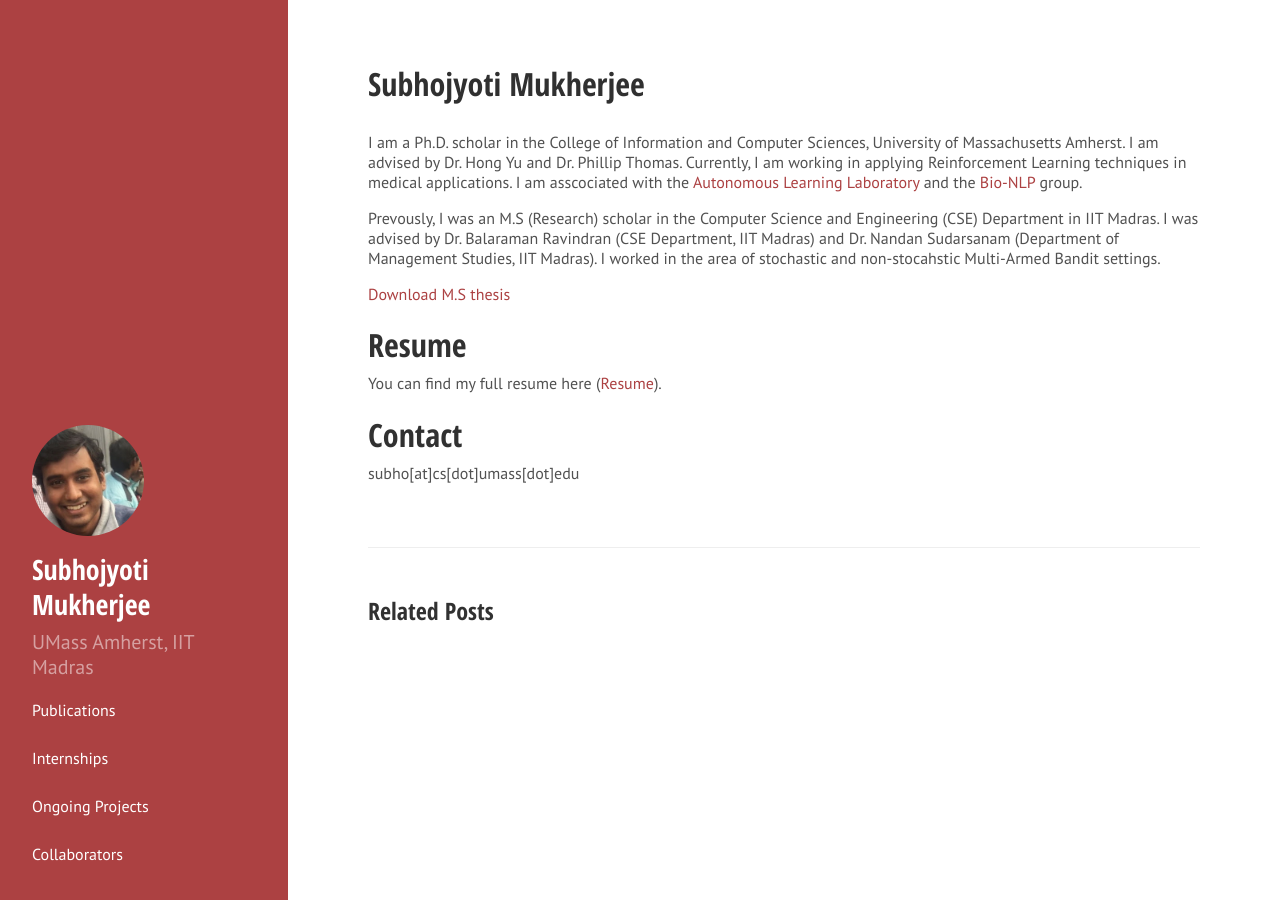
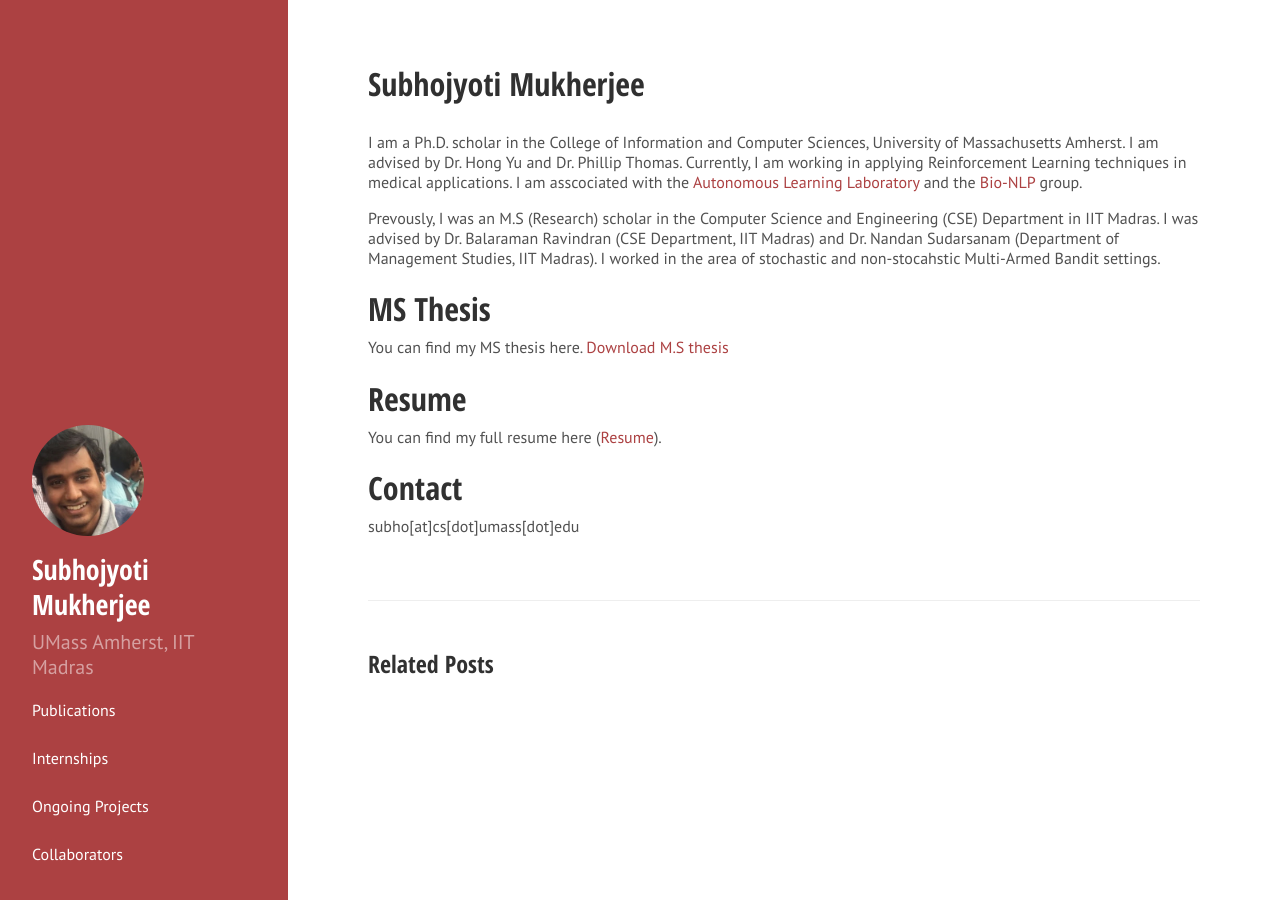
Before and after one commit to Subhojyoti22/subhojyoti.github.io, a Jekyll site: the page built from _posts/2016-09-06-about.md, in a window 1280 px wide. Built offline with Jekyll 4.4.1, drawn with Linux system fonts in a browser that asks for light colours; Markdown is read by kramdown in place of the engine named in the settings.

Commit message:
Update 2016-09-06-about.md

```diff
--- a/_posts/2016-09-06-about.md
+++ b/_posts/2016-09-06-about.md
@@ -6,7 +6,9 @@ I am a Ph.D. scholar in the College of Information and Computer Sciences, Univer
 
    Prevously, I was an M.S (Research) scholar in the Computer Science and Engineering (CSE) Department in IIT Madras. I was advised by Dr. Balaraman Ravindran (CSE Department, IIT Madras) and Dr. Nandan Sudarsanam (Department of Management Studies, IIT Madras). I worked in the area of stochastic and non-stocahstic Multi-Armed Bandit settings.
 
-[Download M.S thesis](https://drive.google.com/file/d/1RZ-o4HhUJguvTXRLJPmB40wFzMGp9GkR/view?usp=sharing)
+# MS Thesis
+
+You can find my MS thesis here. [Download M.S thesis](https://github.com/Subhojyoti/MSthesis/blob/master/final_thesis(A5)_Subhojyoti_CS15S300.pdf)
 
 # Resume
 
```
